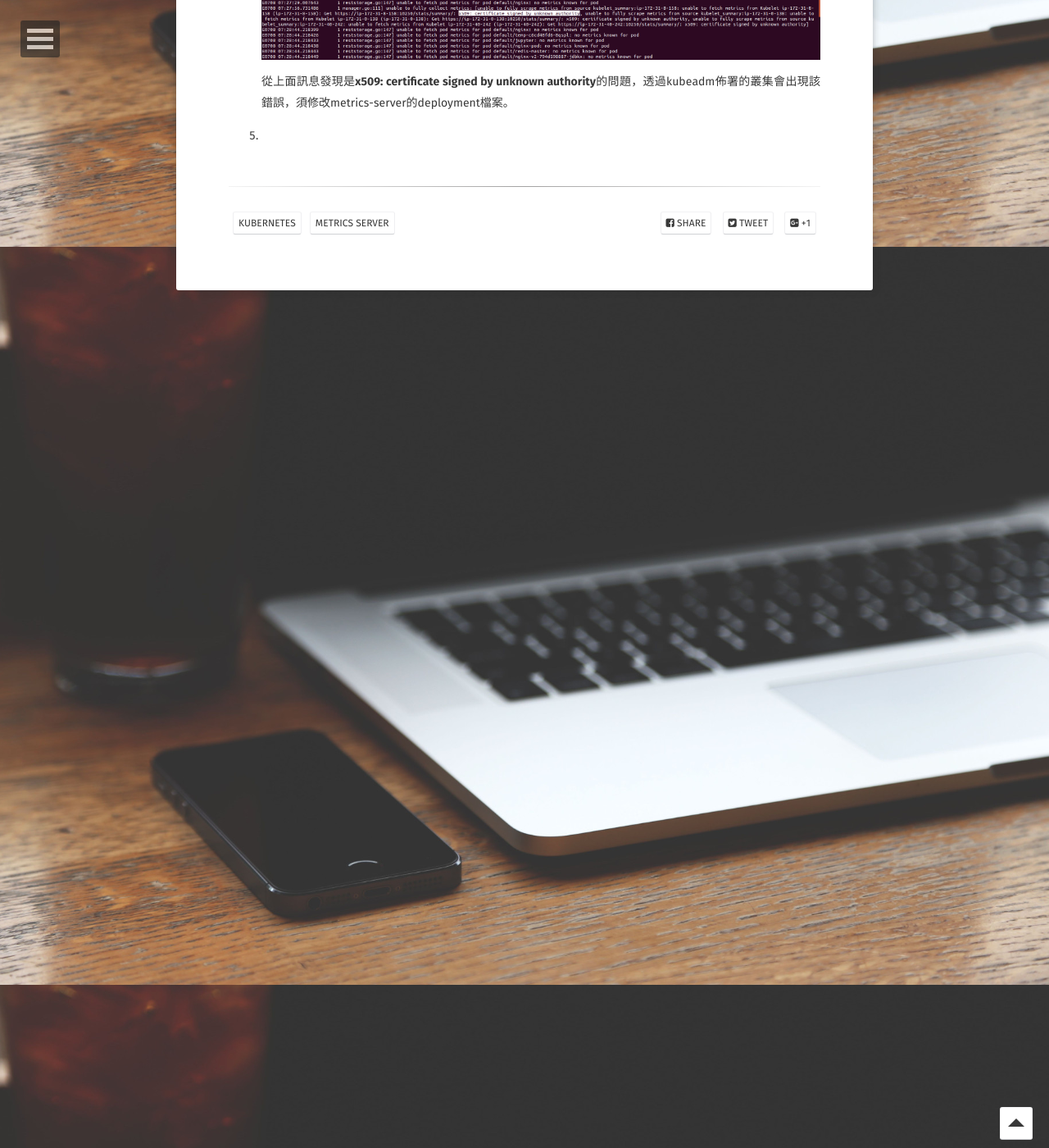
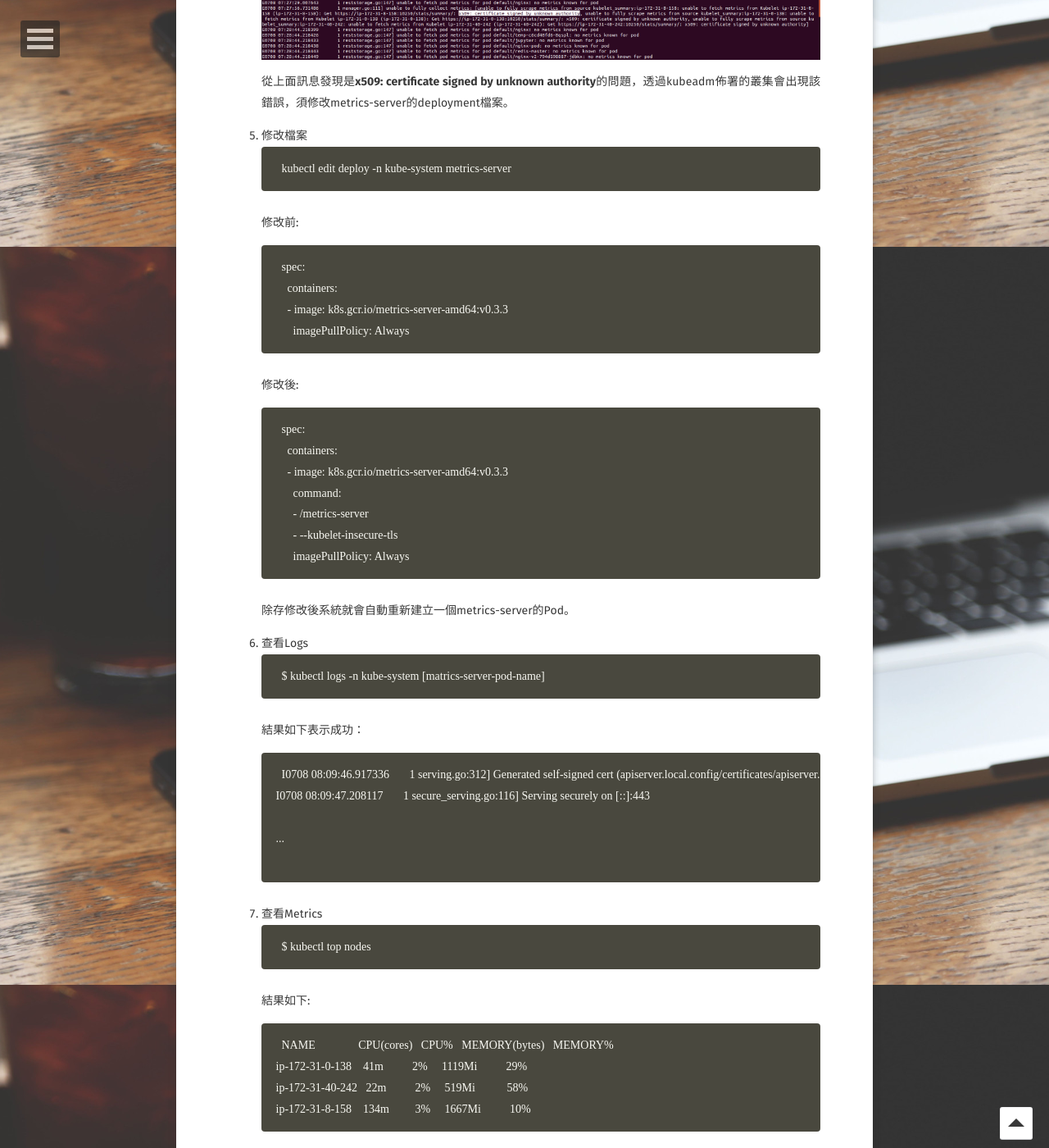
Before and after one commit to kisekitw/kisekitw.github.io, a Jekyll site: the page built from _posts/2019-07-08-Kubernetes-Metrics-Server-Installation.md, in a window 1280 px wide and 1400 px high, scrolled down 1499 px. Shown: the whole window at 82% size. Built offline with Jekyll 4.4.1, drawn with Linux system fonts in a browser that asks for light colours; some web fonts are replaced.

Commit message:
metrics-server

````diff
--- a/_posts/2019-07-08-Kubernetes-Metrics-Server-Installation.md
+++ b/_posts/2019-07-08-Kubernetes-Metrics-Server-Installation.md
@@ -45,4 +45,48 @@ Kubernetes v1.1開始新增了Horizontal Pod Autoscaler(HPA)控制器，該控
     ![Matrics Server Error](https://github.com/kisekitw/kisekitw.github.io/blob/master/assets/img/1080708/matrics-server-error.png?raw=true)
 
     從上面訊息發現是**x509: certificate signed by unknown authority**的問題，透過kubeadm佈署的叢集會出現該錯誤，須修改metrics-server的deployment檔案。
-5.
+5. 修改檔案
+    ```
+    kubectl edit deploy -n kube-system metrics-server
+    ```
+    修改前:
+    ```
+    spec:
+        containers:
+        - image: k8s.gcr.io/metrics-server-amd64:v0.3.3
+          imagePullPolicy: Always
+    ```
+    修改後:
+    ```
+    spec:
+        containers:
+        - image: k8s.gcr.io/metrics-server-amd64:v0.3.3
+          command:
+          - /metrics-server
+          - --kubelet-insecure-tls
+          imagePullPolicy: Always
+    ```
+    除存修改後系統就會自動重新建立一個metrics-server的Pod。
+6. 查看Logs
+    ```
+    $ kubectl logs -n kube-system [matrics-server-pod-name]
+    ```
+    結果如下表示成功：
+    ```
+    I0708 08:09:46.917336       1 serving.go:312] Generated self-signed cert (apiserver.local.config/certificates/apiserver.crt, apiserver.local.config/certificates/apiserver.key)
+    I0708 08:09:47.208117       1 secure_serving.go:116] Serving securely on [::]:443
+
+    ...
+
+    ```
+7. 查看Metrics
+    ```
+    $ kubectl top nodes
+    ```
+    結果如下:
+    ```
+    NAME               CPU(cores)   CPU%   MEMORY(bytes)   MEMORY%
+    ip-172-31-0-138    41m          2%     1119Mi          29%
+    ip-172-31-40-242   22m          2%     519Mi           58%
+    ip-172-31-8-158    134m         3%     1667Mi          10%
+    ```
````
